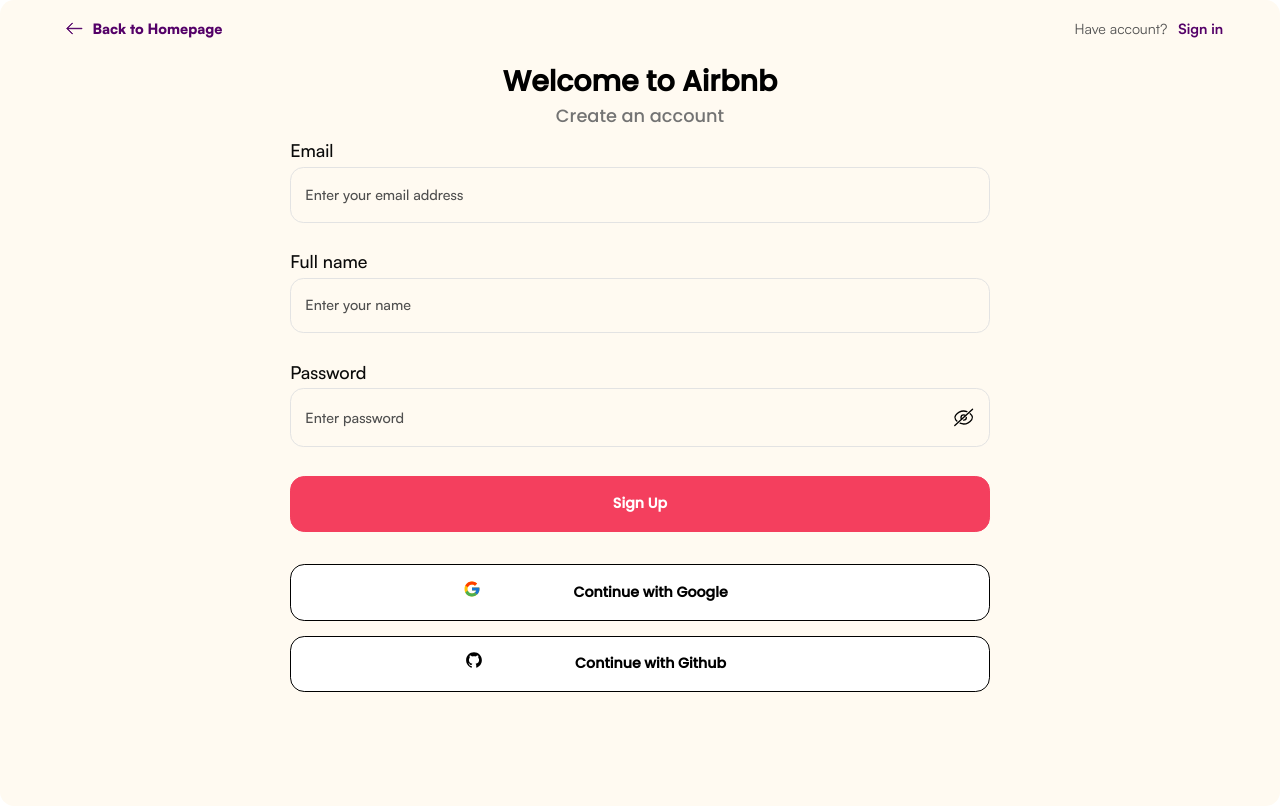
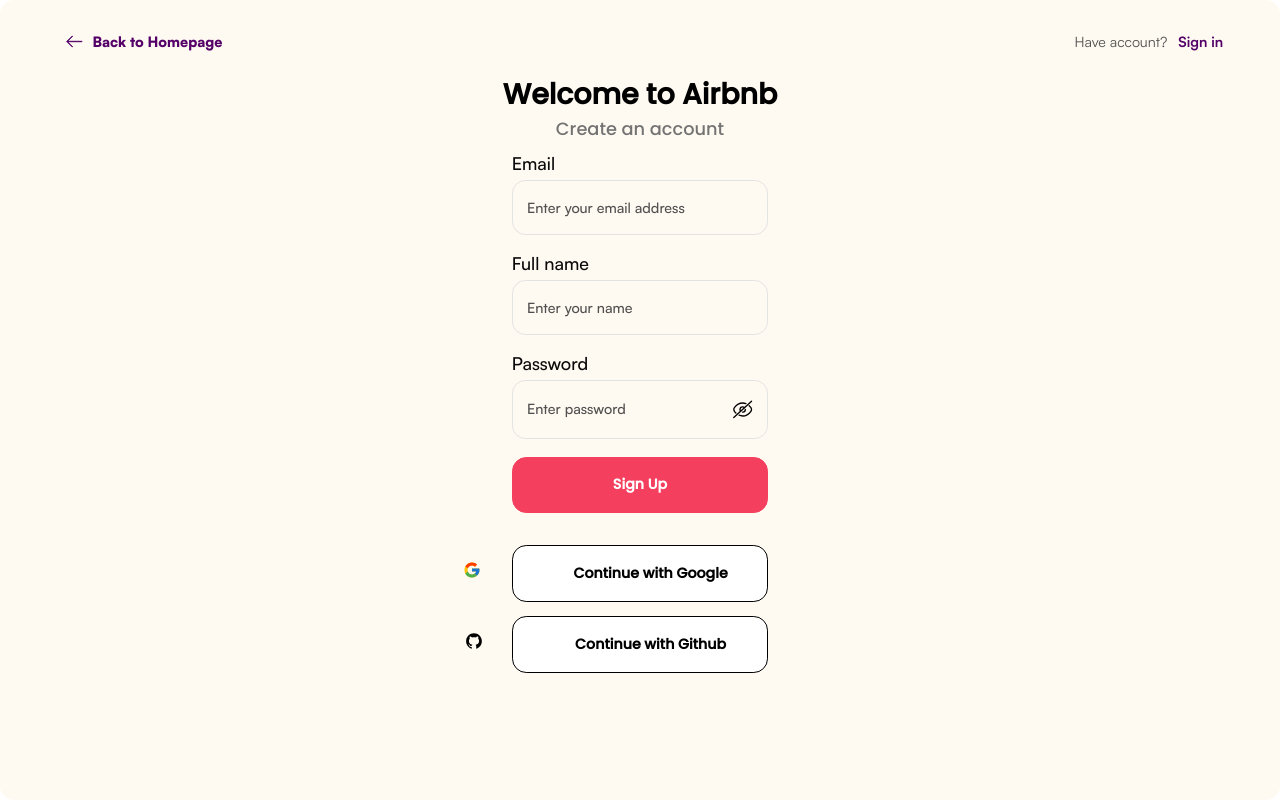
Before and after one commit to Savio234/Airbnb, a Next.js app: page /create-account in a window 1280 px wide. Built offline with nearby package versions, Linux system fonts and the light colour scheme.

Commit message:
Created Sign up page

```diff
--- a/components/AuthenticationPages/SignUp/SignUp.tsx
+++ b/components/AuthenticationPages/SignUp/SignUp.tsx
@@ -44,6 +44,7 @@
           <p className='xl: font-light text-[2rem] text-neutral-500 md: text-[1.8rem]'>Create an account</p>
         </div>
 
+        <form onSubmit={handleSubmit(handleRegister)}>
           <div className={styles.input_field}>
             <InputField onChange={handleChange} name='email' label='Email' required
               placeholder='Enter your email address' register={register('email')}
@@ -70,7 +71,6 @@
 
           <div className={styles.btns}>
             <Button type='submit' label='Sign Up' className={styles.sign_up_btn} />
-
             <Button className={styles.google_btn} iconClass='absolute left-[-10rem] top-[-0.25rem]' icon={FcGoogle}
               label='Continue with Google' onClick={() => {}} outline
             />
@@ -78,6 +78,7 @@
               label='Continue with Github' onClick={() => {}} outline
             />
           </div>
+        </form>
       </div>
 
       <div className={styles.signIn_text_mobile}>
```
Lines whose indentation alone changed are shown as unchanged.
